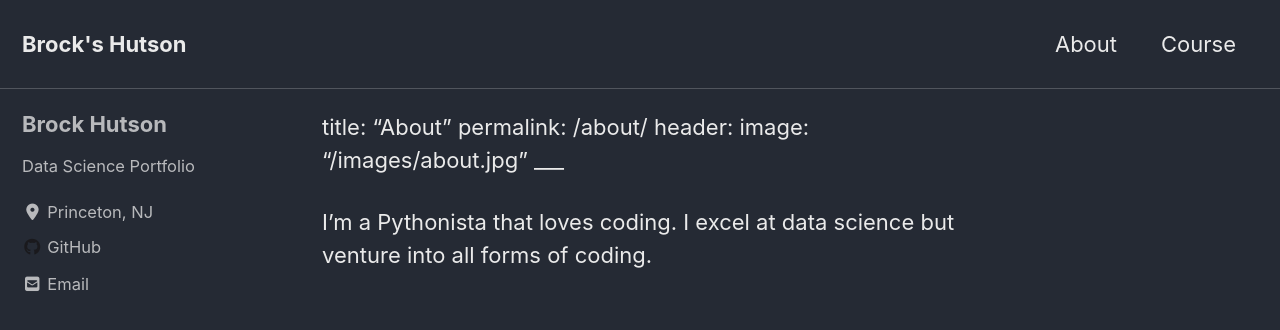
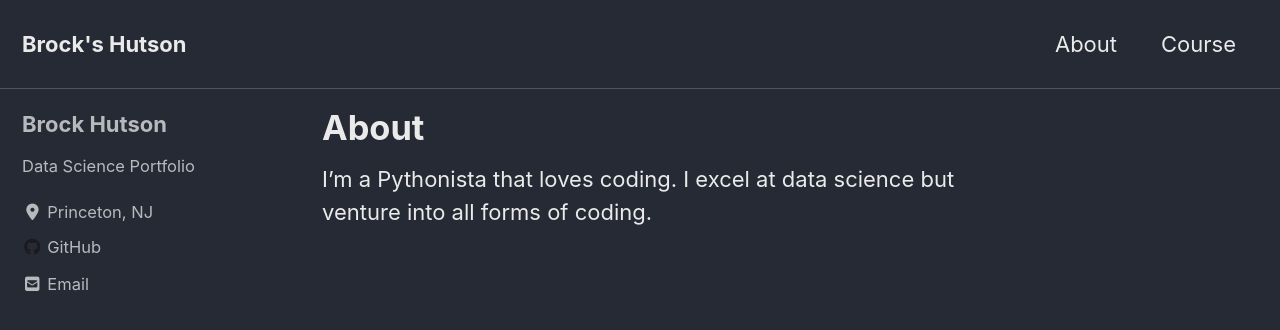
Before and after one commit to brockhutson/brockhutson.github.io, a Jekyll site: the page built from _pages/about.md, in a window 1280 px wide and 900 px high. Shown: the top 330 px of the window. Built offline with Jekyll 4.4.1, drawn with Linux system fonts in a browser that asks for light colours; cached includes are drawn as plain includes; nearby versions of some CDN libraries; our own code applies the rules of GitHub Pages for plain Markdown files.

```diff
--- a/_pages/about.md
+++ b/_pages/about.md
@@ -1,7 +1,9 @@
+---
 title: "About"
+layout: single
+author_profile: true
+sitemap: about
 permalink: /about/
-header:
-  image: "/images/about.jpg"
-___
+---
 
 I'm a Pythonista that loves coding.  I excel at data science but venture into all forms of coding.
```
Also changed, not shown: _pages/404.md (+2 -1 lines), _pages/Course.md (+2 -1 lines).
